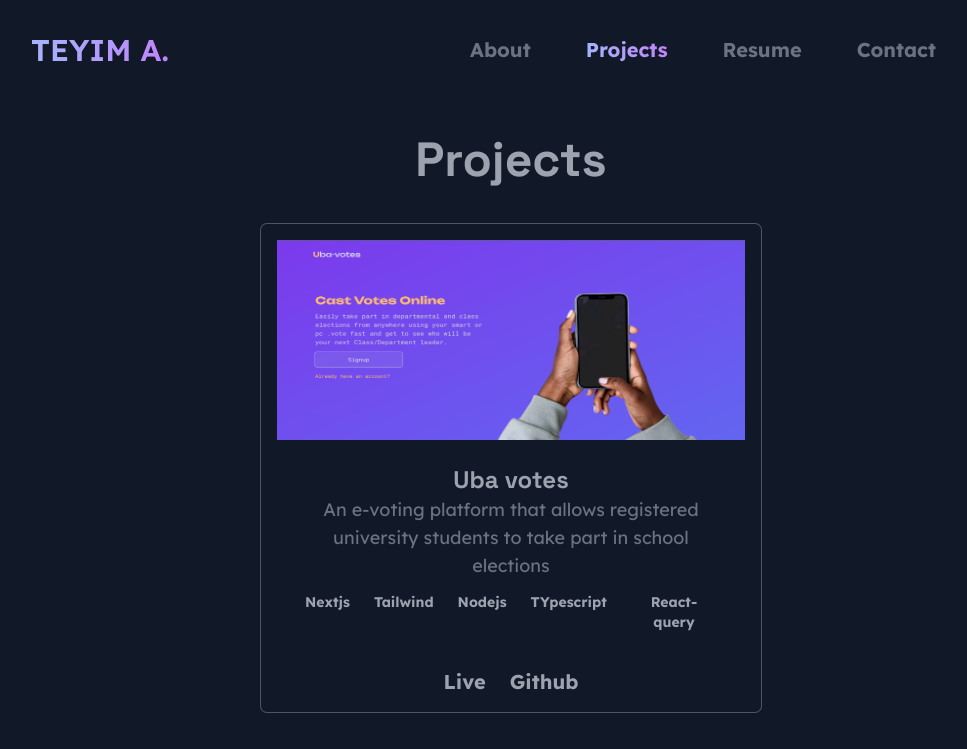
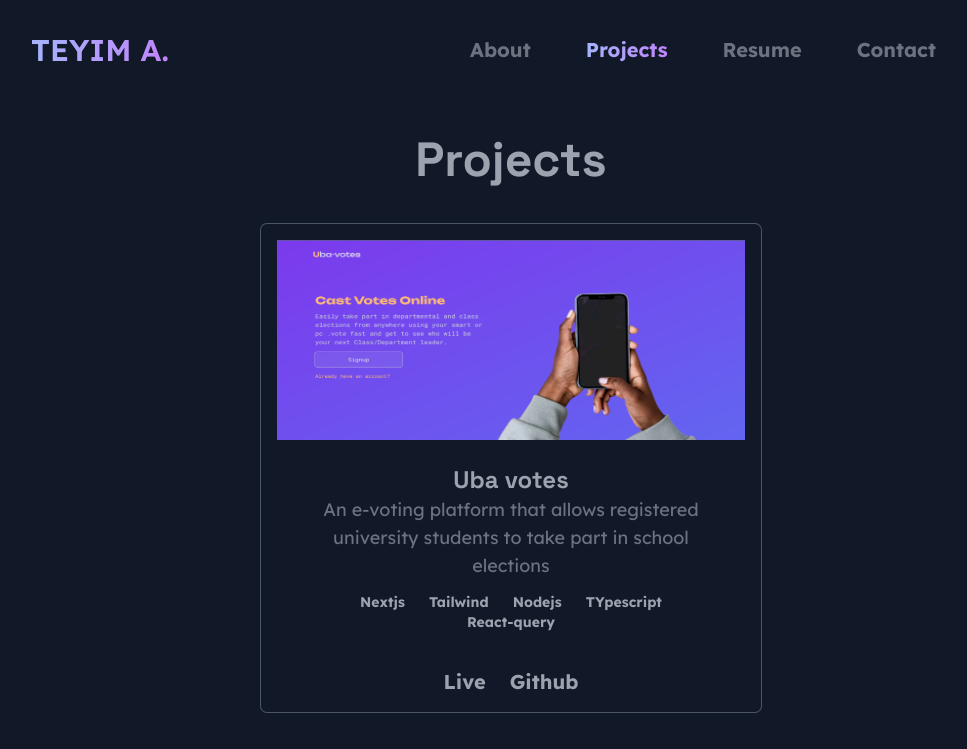
Before and after one commit to teyim/portfolio, a Next.js app: page /projects in a window 1280 px wide. Shown: the top 749 px of the page, without its empty margins (129-1096 px from the left). Built offline with nearby package versions, Linux system fonts and the light colour scheme.

Commit message:
Update card.tsx

```diff
--- a/components/ui/cards/card.tsx
+++ b/components/ui/cards/card.tsx
@@ -15,9 +15,9 @@ function Card({ desc, img, tags, title, github, link }: Project) {
       <div className="my-2 p-4 text-center">
         <h1 className="text-gray-400 text-2xl font-bold font-SG">{title}</h1>
         <h2 className="text-lg">{desc}</h2>
-        <div className="flex my-3 justify-center">
+        <div className="flex my-3 justify-center flex-wrap">
           {tags.map((tag) => (
-            <h3 key={tag} className="text-gray-400 text-sm font-bold mx-3">
+            <h3 key={tag} className="text-gray-400 text-sm font-bold mx-3 ">
               {tag}
             </h3>
           ))}
```
